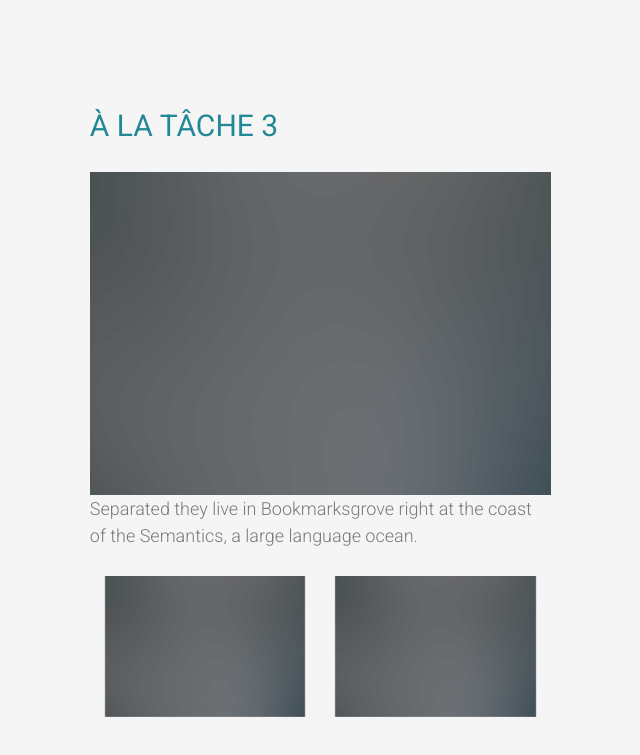
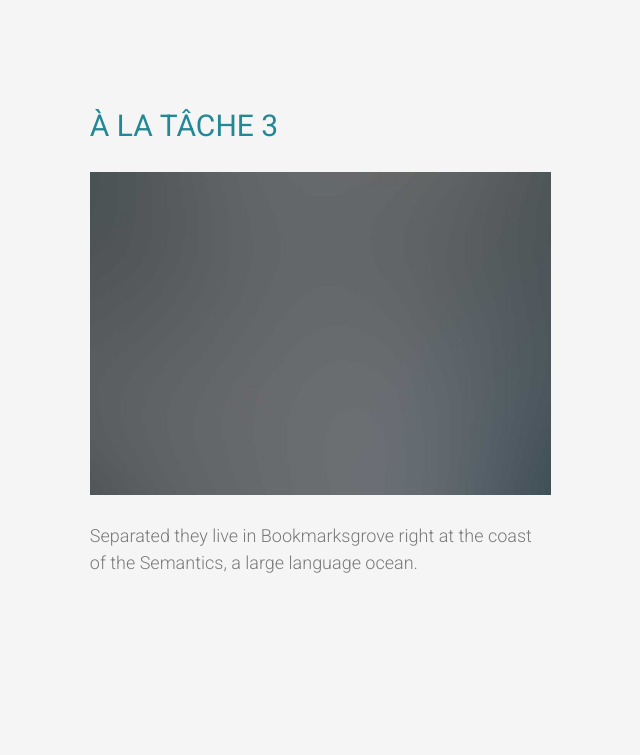
Before and after one commit to personmanispersonman/french-project, a plain HTML site: page blog.html in a window 1280 px wide. Shown: the part 1224-1979 px from the top of the page, without its empty margins (202-842 px from the left). After the commit the page ends 1883 px from the top, so only its background shows below. Drawn offline with Linux system fonts and the light colour scheme; files whose address does not match are found by name.

Commit message:
Update blog.html

```diff
--- a/blog.html
+++ b/blog.html
@@ -167,12 +167,7 @@
 					<div class="row">
 						<div class="col-md-6 col-md-offset-3 col-md-pull-3 animate-box" data-animate-effect="fadeInLeft">
 							<img class="img-responsive" src="images/img_bg_1.jpg" alt="Free HTML5 Bootstrap Template by FreeHTML5.co">
-							<p class="fh5co-lead">Separated they live in Bookmarksgrove right at the coast of the Semantics, a large language ocean.</p>
-						<div class="col-md-6 animate-box" data-animate-effect="fadeInLeft">
-									<img class="img-responsive" src="images/img_bg_1.jpg" alt="Free HTML5 Bootstrap Template by FreeHTML5.co">
-								</div>
-						<div class="col-md-6 animate-box" data-animate-effect="fadeInLeft">
-										<img class="img-responsive" src="images/img_bg_1.jpg" alt="Free HTML5 Bootstrap Template by FreeHTML5.co">
+							<p class="fh5co-lead"><br>Separated they live in Bookmarksgrove right at the coast of the Semantics, a large language ocean.</p>
 									</div>
 						</div>
 
```
